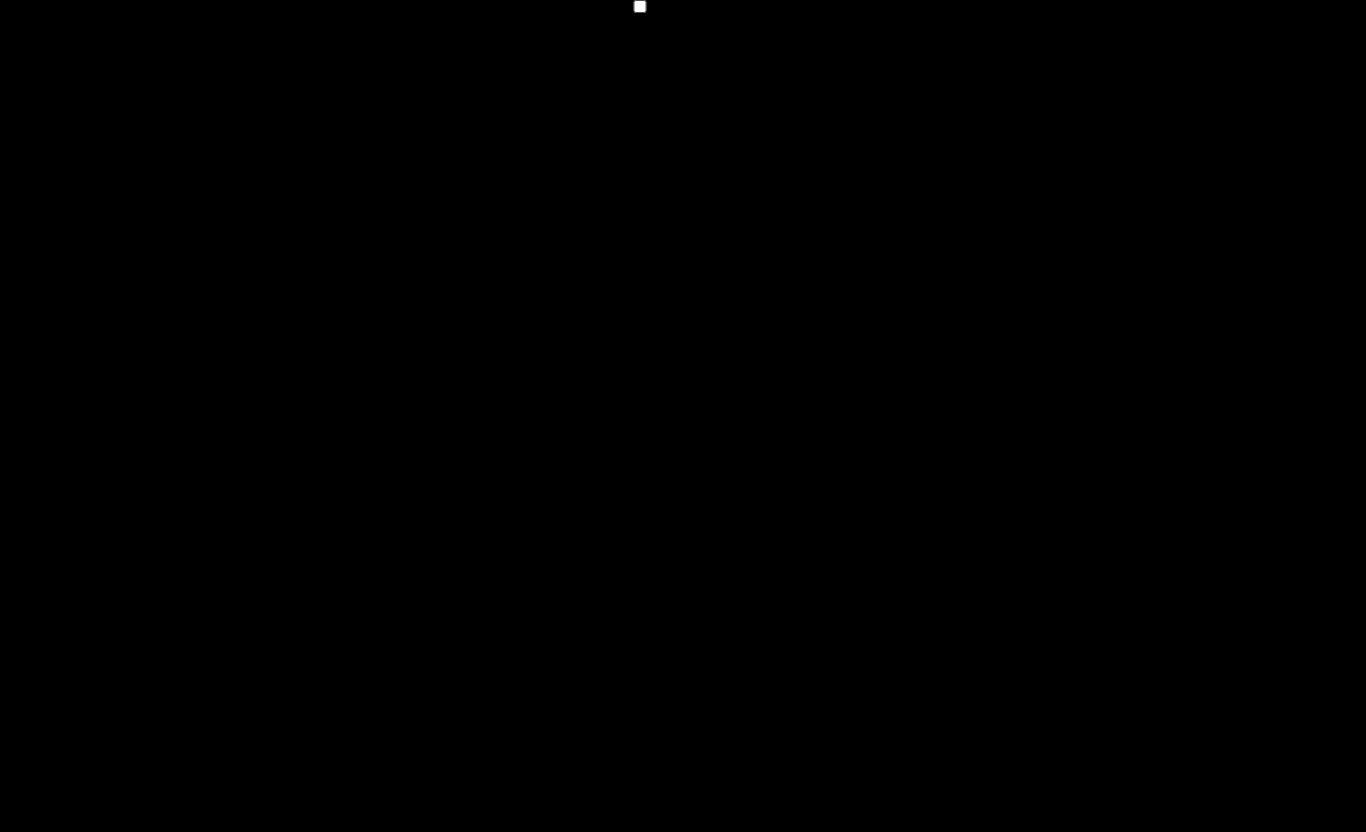
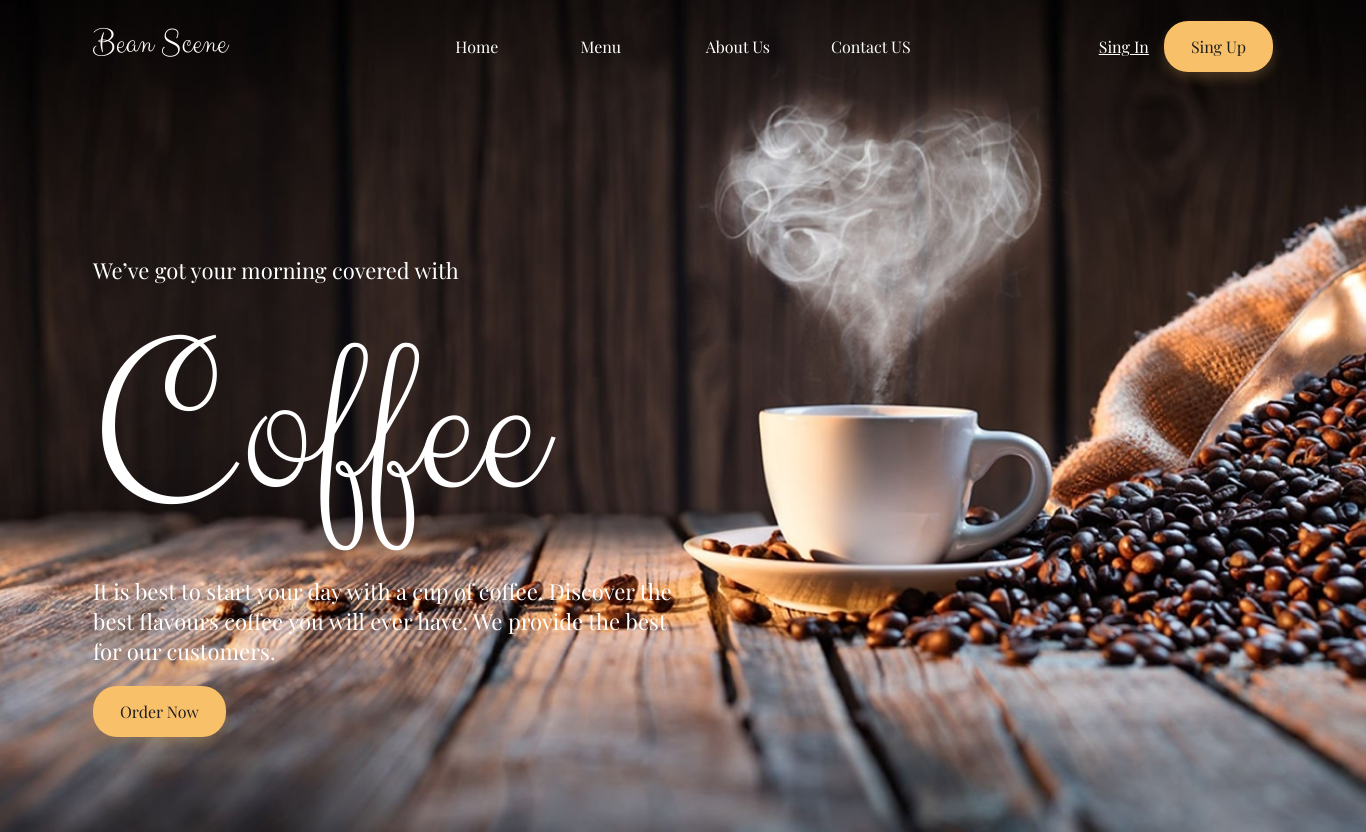
Before and after one commit to hirishaddd/yp, a plain HTML site: page index.html in a window 1280 px wide. Shown: the whole page, 1366 px wide, since content can reach past the window. Before the commit the page ends 800 px from the top, so only its background shows below. Drawn offline with Linux system fonts and the light colour scheme.

Commit message:
create header

```diff
--- a/index.html
+++ b/index.html
@@ -1,36 +1,38 @@
 <!DOCTYPE html>
 <html lang="en">
 <head>
-    <meta charset="UTF-8">
-    <meta name="viewport" content="width=device-width, initial-scale=1.0">
-    <title>Document</title>
-    <link rel="stylesheet" href="style/reset.css">
-    <link rel="stylesheet" href="style/fonts.css">
-    <link rel="stylesheet" href="style/style.css">
-    <style>
+  <meta charset="UTF-8">
+  <meta name="viewport" content="width=device-width, initial-scale=1.0">
+  <title>Document</title>
+  <link rel="stylesheet" href="../style/fonts.css">
+  <link rel="stylesheet" href="../style/reset.css">
+  <link rel="stylesheet" href="../style/root.css">
+  <link rel="stylesheet" href="../style/style.css">
+</head>
+<body>
+  <header class="header">
+    <nav class="nav">
+      <sapn class="logo__text">Bean Scene</sapn>
+      <ul class="nav__list">
+        <li class="nav__list-item">Home</li>
+        <li class="nav__list-item">Menu</li>
+        <li class="nav__list-item">About Us</li>
+        <li class="nav__list-item">Contact US</li>
+      </ul>
+      <ul class="nav__list-sign">
+        <li class="nav__list-sign-item">Sing In</li>
+        <button class="btn">Sing Up</button>
+      </ul>
+    </nav>
+    <div class="header__info">
+      <p class="header__info-text">We’ve got your morning covered with</p>
+      <h1 class="header__heading-main">Coffee</h1>
+      <p class="header__info-text" id="normal">It is best to start your day with a cup of coffee. Discover the<br> best flavours coffee you will ever have. We provide the best <br>for our customers.</p>
+      <button class="btn">Order Now</button>
+    </div>
+  </header>
+  <main class="main">
 
-        :root {
-            --bg-color:white;
-        }
-        body {
-            background-color: black;
-            display:grid;
-        }
-
-        body:has(input[type=checkbox]:checked) {
-            background-color: var(--bg-color);
-        }
-
-        @media (width<=768px) {
-            body:has(input[type=checkbox]:checked) {
-                background-color:red;
-        }
-    }
-
-    </style>
-</head>
-
-<body>
-    <input type="checkbox" name="" id="">
+  </main>
 </body>
 </html>
--- a/style/fonts.css
+++ b/style/fonts.css
@@ -1,28 +1,24 @@
 @font-face {
-  font-family: RadioCanadaBig;
-  src: url(fonts\RadioCanadaBig-Italic-VariableFont_wght.ttf);
+  font-family: 'Clicker Script';
+  src: url('/fonts/ClickerScript-Regular.woff') format('woff');
+  font-weight: 100 900;
+  font-display: swap;
+  font-style: normal;
+}
+
+
+@font-face {
+  font-family: 'Playfair Display';
+  src: url('../fonts/PlayfairDisplay-Italic-VariableFont_wght.woff') format('woff');
+  font-weight: 100 900;
+  font-display: swap;
   font-style: italic;
-  font-weight: 400;
-  format :("truetype");
 }
+
 @font-face {
-  font-family: RadioCanadaBig;
-  src: url(fonts\RadioCanadaBig-VariableFont_wght.ttf);
+  font-family: 'Playfair Display';
+  src: url('../fonts/PlayfairDisplay-VariableFont_wght.woff') format('woff');
+  font-weight: 100 900;
+  font-display: swap;
   font-style: normal;
-  font-weight: 400;
-  format :("truetype");
 }
-@font-face {
-  font-family: SourseSerif4;
-  src: url(fonts\SourseSerif4-Italic-VariableFont_wght.ttf);
-  font-style: italic;
-  font-weight: 400;
-  format :("truetype");
-}
-@font-face {
-  font-family: SourseSerif4;
-  src: url(fonts\SourseSerif4-VariableFont_wght.ttf);
-  font-style: normal;
-  font-weight: 400;
-  format :("truetype");
-}
--- a/style/reset.css
+++ b/style/reset.css
@@ -91,3 +91,9 @@ legend {
 input[type='file'] {
 	max-width: 100%;
 }
+
+body {
+	width: 1366px;
+	display: flex;
+  	margin: auto;
+}
--- /dev/null
+++ b/style/root.css
@@ -0,0 +1,11 @@
+:root {
+    --font-playfair:"Playfair Display" , sans-serif;
+    --font-clicker:"Clicker Script" , sans-serif;
+    --bg-btn: #F9C06A;
+    --shadow-btn:0 6px 12px 0 rgba(249, 192, 106, 0.22);
+    --color-coffee: #603809;
+    --color-grey:#707070;
+    --color-white:white;
+    --color-dark-grey:#1E1E1E;
+    --broder-radius:24px;
+}
--- a/style/style.css
+++ b/style/style.css
@@ -1,41 +1,104 @@
-.nav {
-    max-width: 375px;
-    display: grid;
-    margin: 20px;
-    justify-content: space-between;
-    padding-top:1px ;
+
+.header {
+  background-size: cover;
+  background-position: center;
+  background-repeat: no-repeat;
+  background-image: url(../img/header-img.png);
+  width: 100%;
 }
 
-.dropdown>.btn:active {
-    border: none;
-    outline: none;
+header>* {
+  color: var(--color-white);
 }
 
-.header{
-    padding-top: 60px;
-}
-.header__heading {
-    text-align: center;
-}
-.header__heading span:nth-child(1){
-    font-family: 'Source Serif Pro' , sans-serif;
-    font-style: normal;
-    font-weight: 400;
-    font-size: 36px;
-    line-height: 100%;
-    text-align: center;
-    letter-spacing: -4%;
-    color: #000000;
+.logo__text {
+  font-family:var(--font-clicker);
+  font-size: 35px;
+  font-style: normal;
+  font-weight: 400;
+  line-height: normal;
+  margin:21px 0px 0px 93px;
+  display: inline-block;
 }
 
-.header__heading span:nth-child(2) {
-    font-family: 'Radio Canada Big', sans-serif;
-    font-style: normal;
-    font-weight: 400;
-    font-size:36px;
-    line-height: 100%;
-    text-align: center;
-    letter-spacing: -2%;
-    hanging-punctuation: first last;
-    color: #000000;
+.nav{
+  display: grid;
+  grid-template-columns: repeat(3 , 1fr);
+  align-items: baseline;
+  white-space: nowrap;
 }
+
+.nav__list {
+  display:grid;
+  grid-template-columns: repeat(4, 1fr);
+  grid-template-rows: 1fr;
+  gap: 60px;
+  white-space: nowrap;
+  font-family:var(--font-playfair) ;
+}
+
+.nav__list-sign {
+  display: grid;
+  grid-template-columns: min-content min-content;
+  grid-template-rows: 1fr;
+  justify-content: end;
+  align-items: center;
+  column-gap:15px ;
+  white-space: nowrap;
+  margin:21px 93px 0px 0px;
+  font-family:var(--font-playfair);
+}
+
+.nav__list-sign-item {
+  text-decoration: underline;
+}
+
+.btn {
+  background-color: var(--bg-btn);
+  border-radius: var(--broder-radius);
+  box-shadow: var(--shadow-btn);
+  color: var(--color-dark-grey);
+  padding: 15px 27px;
+  font-family: "Playfair Display";
+  font-size: 16px;
+  font-style: normal;
+  font-weight: 700;
+  line-height: normal;
+}
+
+.header__info {
+  margin: 183px 0 95px 93px;
+  display: grid;
+  justify-items: start;
+  grid-auto-columns: max-content;
+  grid-auto-rows: max-content;
+}
+
+.header__info-text {
+  color: #FFF;
+  font-family:var(--font-playfair);
+  font-size: 22px;
+  font-style: normal;
+  font-weight: 500;
+  line-height: normal;
+}
+
+.header__heading-main {
+  font-family:var(--font-clicker);
+  font-size: 220px;
+  font-style: normal;
+  font-weight: 400;
+  line-height: normal;
+}
+
+.header__info-text>#normal {
+  font-family:var(--font-playfair);
+  font-size: 20px;
+  font-style: normal;
+  font-weight: 400;
+  line-height: 34px;
+}
+
+.header__info>.btn {
+  margin-top: 20px;
+}
```
Also changed, not shown: fonts/ClickerScript-Regular.woff (added), fonts/PlayfairDisplay-Italic-VariableFont_wght.woff (added), fonts/PlayfairDisplay-VariableFont_wght.woff (added), fonts/RadioCanadaBig-Italic-VariableFont_wght.ttf (deleted), fonts/RadioCanadaBig-VariableFont_wght.ttf (deleted), fonts/SourceSerif4-Italic-VariableFont_opsz,wght.ttf (deleted), img/btn__dropdown.svg (deleted), img/header-img.png (added), img/logo__header.svg (deleted), 1 other file.
